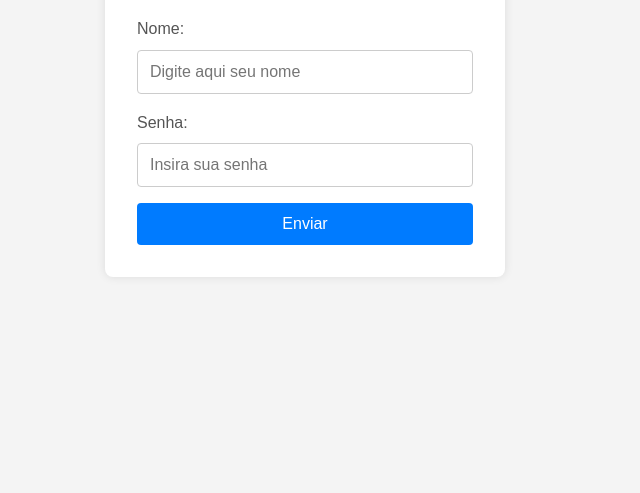
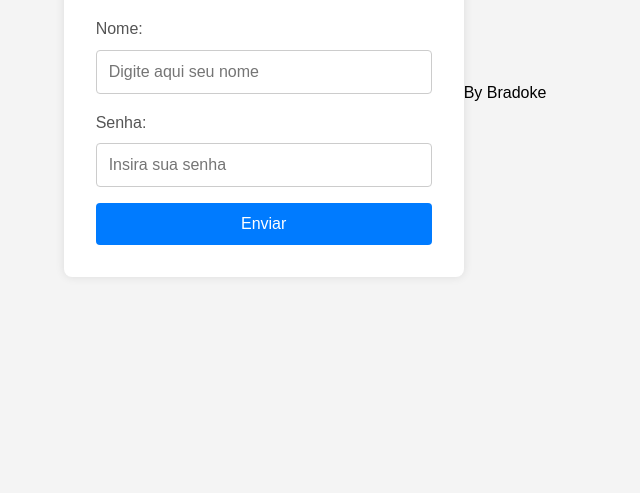
Before and after one commit to GabrielDanteCandido/Aula01DevOps, a plain HTML site: page index.html in a window 1280 px wide. Shown: the part 307-800 px from the top of the page, without its empty margins (335-975 px from the left). Drawn offline with Linux system fonts and the light colour scheme.

Commit message:
teste git

```diff
--- a/index.html
+++ b/index.html
@@ -33,4 +33,5 @@ function sugerirSenha(campoSenha) {
             <button type="submit">Enviar</button>
         </form>
     </div>
+    <footer>By Bradoke</footer>
 </html>
```
